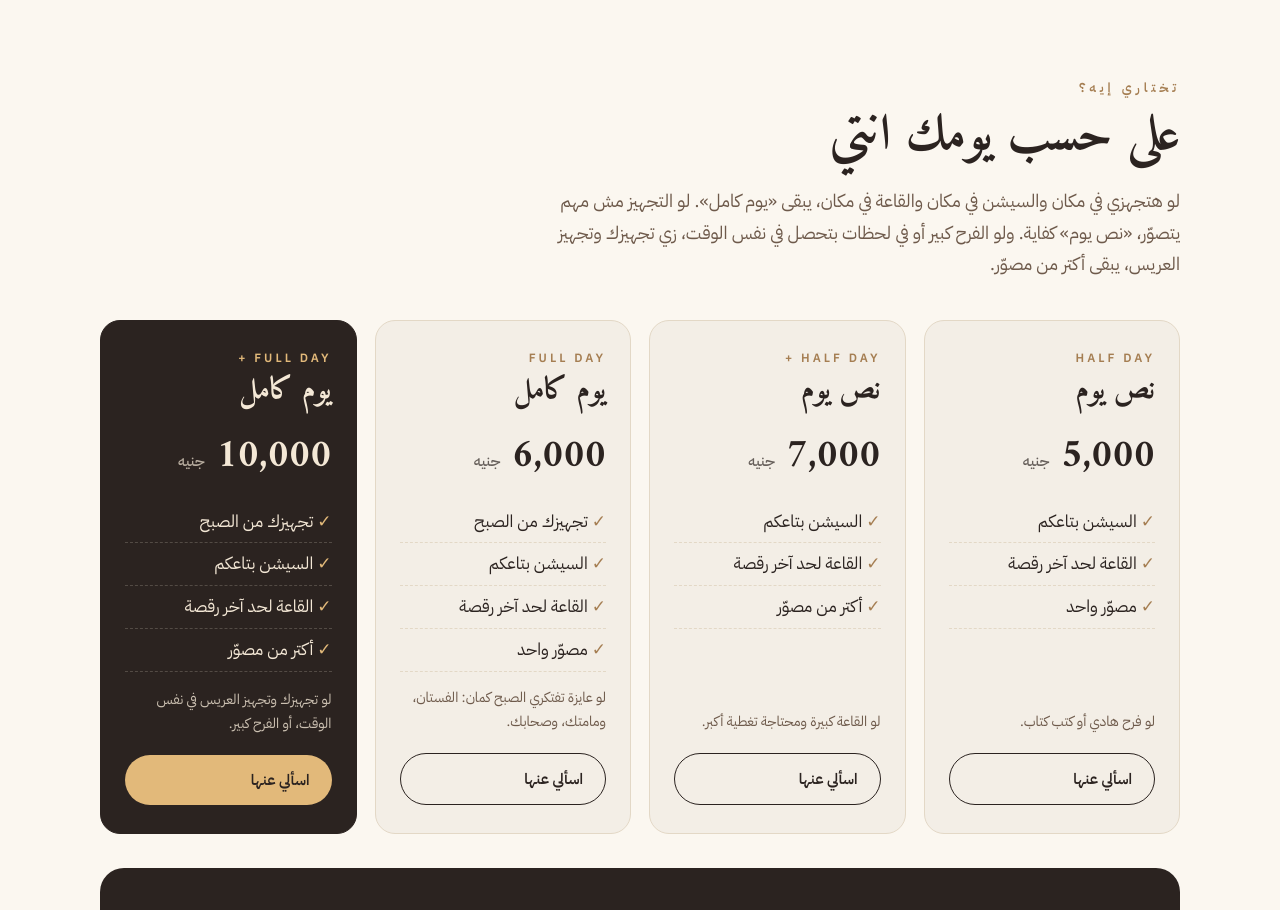
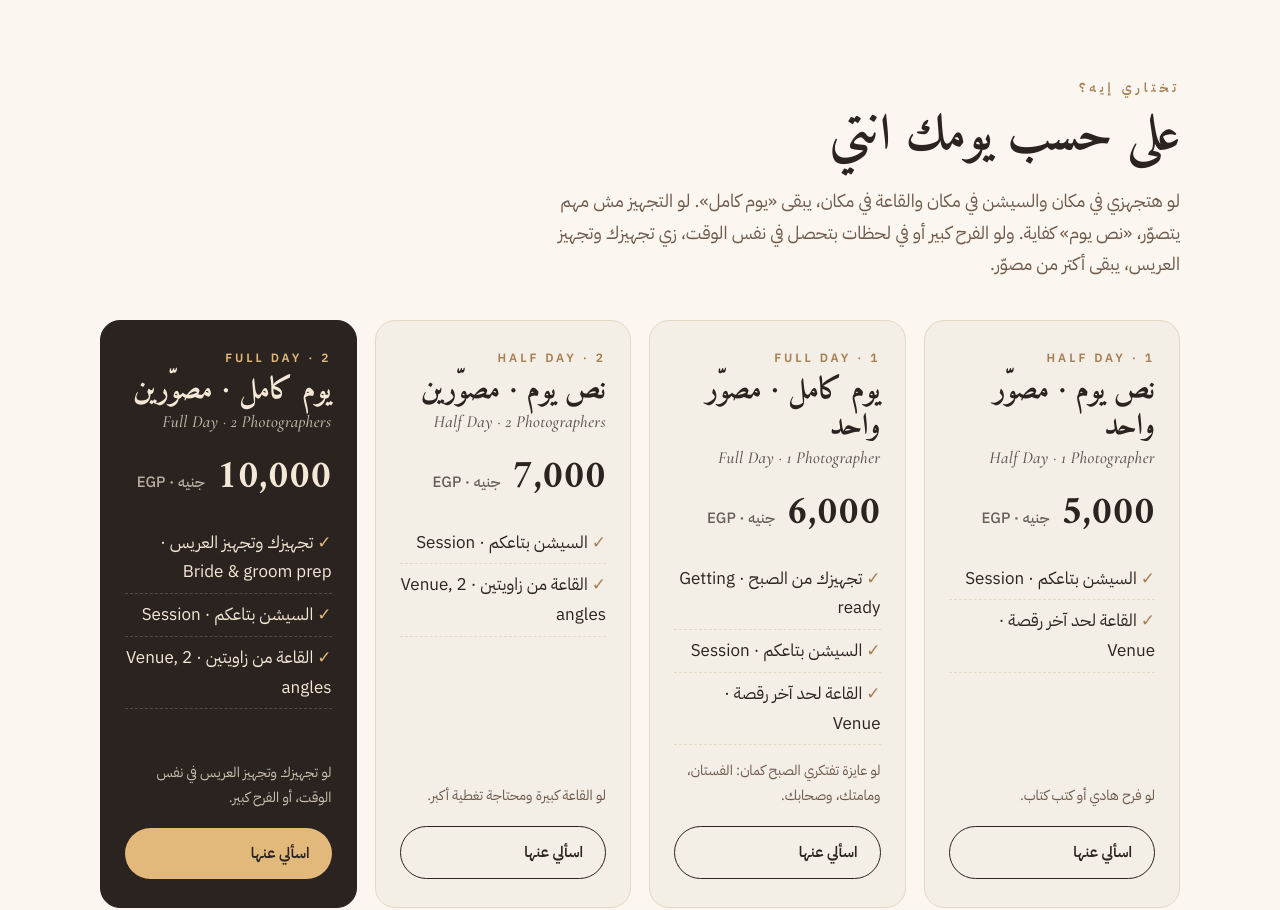
Before and after one commit to byrg1/re.artstudio, a plain HTML site: page packages.html in a window 1280 px wide. Shown: the part 71-981 px from the top of the page. Drawn offline with nearby package versions, Linux system fonts and the light colour scheme.

Commit message:
Add files via upload

```diff
--- a/packages.html
+++ b/packages.html
@@ -11,7 +11,7 @@
 <link rel="icon" href="assets/logo_brown.png">
 <link rel="preconnect" href="https://fonts.googleapis.com"><link rel="preconnect" href="https://fonts.gstatic.com" crossorigin>
 <link href="https://fonts.googleapis.com/css2?family=Amiri:wght@400;700&family=Cormorant+Garamond:ital,wght@1,500&family=IBM+Plex+Sans+Arabic:wght@400;500;600;700&display=swap" rel="stylesheet">
-<link rel="stylesheet" href="style.css?v=5">
+<link rel="stylesheet" href="style.css?v=6">
 </head>
 <body>
 
@@ -26,32 +26,32 @@
   <h2>على حسب يومك انتي</h2>
   <p class="lead">لو هتجهزي في مكان والسيشن في مكان والقاعة في مكان، يبقى «يوم كامل». لو التجهيز مش مهم يتصوّر، «نص يوم» كفاية. ولو الفرح كبير أو في لحظات بتحصل في نفس الوقت، زي تجهيزك وتجهيز العريس، يبقى أكتر من مصوّر.</p>
   <div class="pk">
-    <div class="plan"><span class="tag">HALF DAY</span><h3>نص يوم</h3><div class="price">5,000 <small>جنيه</small></div>
-      <ul><li>السيشن بتاعكم</li><li>القاعة لحد آخر رقصة</li><li>مصوّر واحد</li></ul>
+    <div class="plan"><span class="tag">HALF DAY · 1</span><h3>نص يوم · مصوّر واحد</h3><span class="en">Half Day · 1 Photographer</span><div class="price">5,000 <small>جنيه · EGP</small></div>
+      <ul><li>السيشن بتاعكم · Session</li><li>القاعة لحد آخر رقصة · Venue</li></ul>
       <p style="margin:-8px 0 18px;font-size:14px;color:var(--muted)">لو فرح هادي أو كتب كتاب.</p>
-      <a class="btn ghost" href="https://wa.me/201024724578?text=%D8%B9%D8%A7%D9%88%D8%B2%D8%A9%20%D8%A3%D8%B9%D8%B1%D9%81%20%D8%A3%D9%83%D8%AA%D8%B1%20%D8%B9%D9%86%20Half%20Day">اسألي عنها</a></div>
-    <div class="plan"><span class="tag">HALF DAY +</span><h3>نص يوم</h3><div class="price">7,000 <small>جنيه</small></div>
-      <ul><li>السيشن بتاعكم</li><li>القاعة لحد آخر رقصة</li><li>أكتر من مصوّر</li></ul>
+      <a class="btn ghost" href="https://wa.me/201024724578?text=%D8%B9%D8%A7%D9%88%D8%B2%D8%A9%20%D8%A3%D8%B9%D8%B1%D9%81%20%D8%A3%D9%83%D8%AA%D8%B1%20%D8%B9%D9%86%20Half%20Day%20%C2%B7%201%20Photographer">اسألي عنها</a></div>
+    <div class="plan"><span class="tag">FULL DAY · 1</span><h3>يوم كامل · مصوّر واحد</h3><span class="en">Full Day · 1 Photographer</span><div class="price">6,000 <small>جنيه · EGP</small></div>
+      <ul><li>تجهيزك من الصبح · Getting ready</li><li>السيشن بتاعكم · Session</li><li>القاعة لحد آخر رقصة · Venue</li></ul>
+      <p style="margin:-8px 0 18px;font-size:14px;color:var(--muted)">لو عايزة تفتكري الصبح كمان: الفستان، ومامتك، وصحابك.</p>
+      <a class="btn ghost" href="https://wa.me/201024724578?text=%D8%B9%D8%A7%D9%88%D8%B2%D8%A9%20%D8%A3%D8%B9%D8%B1%D9%81%20%D8%A3%D9%83%D8%AA%D8%B1%20%D8%B9%D9%86%20Full%20Day%20%C2%B7%201%20Photographer">اسألي عنها</a></div>
+    <div class="plan"><span class="tag">HALF DAY · 2</span><h3>نص يوم · مصوّرين</h3><span class="en">Half Day · 2 Photographers</span><div class="price">7,000 <small>جنيه · EGP</small></div>
+      <ul><li>السيشن بتاعكم · Session</li><li>القاعة من زاويتين · Venue, 2 angles</li></ul>
       <p style="margin:-8px 0 18px;font-size:14px;color:var(--muted)">لو القاعة كبيرة ومحتاجة تغطية أكبر.</p>
-      <a class="btn ghost" href="https://wa.me/201024724578?text=%D8%B9%D8%A7%D9%88%D8%B2%D8%A9%20%D8%A3%D8%B9%D8%B1%D9%81%20%D8%A3%D9%83%D8%AA%D8%B1%20%D8%B9%D9%86%20Half%20Day%20%2B">اسألي عنها</a></div>
-    <div class="plan"><span class="tag">FULL DAY</span><h3>يوم كامل</h3><div class="price">6,000 <small>جنيه</small></div>
-      <ul><li>تجهيزك من الصبح</li><li>السيشن بتاعكم</li><li>القاعة لحد آخر رقصة</li><li>مصوّر واحد</li></ul>
-      <p style="margin:-8px 0 18px;font-size:14px;color:var(--muted)">لو عايزة تفتكري الصبح كمان: الفستان، ومامتك، وصحابك.</p>
-      <a class="btn ghost" href="https://wa.me/201024724578?text=%D8%B9%D8%A7%D9%88%D8%B2%D8%A9%20%D8%A3%D8%B9%D8%B1%D9%81%20%D8%A3%D9%83%D8%AA%D8%B1%20%D8%B9%D9%86%20Full%20Day">اسألي عنها</a></div>
-    <div class="plan hot"><span class="tag">FULL DAY +</span><h3>يوم كامل</h3><div class="price">10,000 <small>جنيه</small></div>
-      <ul><li>تجهيزك من الصبح</li><li>السيشن بتاعكم</li><li>القاعة لحد آخر رقصة</li><li>أكتر من مصوّر</li></ul>
+      <a class="btn ghost" href="https://wa.me/201024724578?text=%D8%B9%D8%A7%D9%88%D8%B2%D8%A9%20%D8%A3%D8%B9%D8%B1%D9%81%20%D8%A3%D9%83%D8%AA%D8%B1%20%D8%B9%D9%86%20Half%20Day%20%C2%B7%202%20Photographers">اسألي عنها</a></div>
+    <div class="plan hot"><span class="tag">FULL DAY · 2</span><h3>يوم كامل · مصوّرين</h3><span class="en">Full Day · 2 Photographers</span><div class="price">10,000 <small>جنيه · EGP</small></div>
+      <ul><li>تجهيزك وتجهيز العريس · Bride & groom prep</li><li>السيشن بتاعكم · Session</li><li>القاعة من زاويتين · Venue, 2 angles</li></ul>
       <p style="margin:-8px 0 18px;font-size:14px;opacity:.8">لو تجهيزك وتجهيز العريس في نفس الوقت، أو الفرح كبير.</p>
-      <a class="btn gold" href="https://wa.me/201024724578?text=%D8%B9%D8%A7%D9%88%D8%B2%D8%A9%20%D8%A3%D8%B9%D8%B1%D9%81%20%D8%A3%D9%83%D8%AA%D8%B1%20%D8%B9%D9%86%20Full%20Day%20%2B">اسألي عنها</a></div>
+      <a class="btn gold" href="https://wa.me/201024724578?text=%D8%B9%D8%A7%D9%88%D8%B2%D8%A9%20%D8%A3%D8%B9%D8%B1%D9%81%20%D8%A3%D9%83%D8%AA%D8%B1%20%D8%B9%D9%86%20Full%20Day%20%C2%B7%202%20Photographers">اسألي عنها</a></div>
   </div>
   <div class="tier12">
     <div class="tier12-head"><span class="tag">12 HOURS · FULL COVERAGE</span>
       <h3>يومك كله… من غير ما تبصّي في الساعة</h3>
       <p>لو فرحك مليان تفاصيل وأماكن وناس بتحبيهم، وعايزة كل لحظة تتحفظ من أول ما تصحي لحد آخر سلام، يبقى ١٢ ساعة. وقت كفاية لكل حاجة، من غير استعجال ومن غير ما حد يقولك «الوقت خلص».</p></div>
     <div class="pk2">
-      <div class="plan"><span class="tag">ONE PHOTOGRAPHER</span><h3>١٢ ساعة · مصوّر واحد</h3><div class="price">10,000 <small>جنيه</small></div>
+      <div class="plan"><span class="tag">ONE PHOTOGRAPHER</span><h3>١٢ ساعة · مصوّر واحد</h3><span class="en">12 Hours · 1 Photographer</span><div class="price">10,000 <small>جنيه · EGP</small></div>
         <ul><li>١٢ ساعة تغطية</li><li>تجهيزك، والسيشن، والقاعة</li><li>اللحظات الهادية اللي محدش بياخد باله منها</li><li>مصوّر واحد معاكي طول اليوم</li></ul>
         <a class="btn ghost" href="https://wa.me/201024724578?text=%D8%B9%D8%A7%D9%88%D8%B2%D8%A9%20%D8%A3%D8%B9%D8%B1%D9%81%20%D8%A3%D9%83%D8%AA%D8%B1%20%D8%B9%D9%86%20%D8%AA%D8%BA%D8%B7%D9%8A%D8%A9%20%D9%A1%D9%A2%20%D8%B3%D8%A7%D8%B9%D8%A9%20%D8%A8%D9%85%D8%B5%D9%88%D9%91%D8%B1%20%D9%88%D8%A7%D8%AD%D8%AF">اسألي عنها</a></div>
-      <div class="plan hot"><span class="tag">TWO PHOTOGRAPHERS</span><h3>١٢ ساعة · مصوّرين</h3><div class="price">18,000 <small>جنيه</small></div>
+      <div class="plan hot"><span class="tag">TWO PHOTOGRAPHERS</span><h3>١٢ ساعة · مصوّرين</h3><span class="en">12 Hours · 2 Photographers</span><div class="price">18,000 <small>جنيه · EGP</small></div>
         <ul><li>١٢ ساعة تغطية</li><li>مصوّر معاكي، ومصوّر مع العريس في نفس الوقت</li><li>القاعة من زاويتين: انتي، ووشوش اللي بيحبوكي</li><li>مفيش لحظة بتفوت لأن حد مشغول في مكان تاني</li></ul>
         <a class="btn gold" href="https://wa.me/201024724578?text=%D8%B9%D8%A7%D9%88%D8%B2%D8%A9%20%D8%A3%D8%B9%D8%B1%D9%81%20%D8%A3%D9%83%D8%AA%D8%B1%20%D8%B9%D9%86%20%D8%AA%D8%BA%D8%B7%D9%8A%D8%A9%20%D9%A1%D9%A2%20%D8%B3%D8%A7%D8%B9%D8%A9%20%D8%A8%D9%85%D8%B5%D9%88%D9%91%D8%B1%D9%8A%D9%86">اسألي عنها</a></div>
     </div>
--- a/style.css
+++ b/style.css
@@ -154,3 +154,4 @@ footer .grow{flex:1}
 .tier12 .plan.hot .tag{color:var(--gold)}
 .tier12 .plan.hot li{border-color:var(--line)}
 @media(max-width:760px){.pk2{grid-template-columns:1fr}.tier12{padding:28px 20px}}
+.plan .en{display:block;font:italic 500 17px "Cormorant Garamond",serif;letter-spacing:.3px;opacity:.75;direction:ltr;text-align:right}
```
Also changed, not shown: book.html (+1 -1 lines), index.html (+1 -1 lines).
